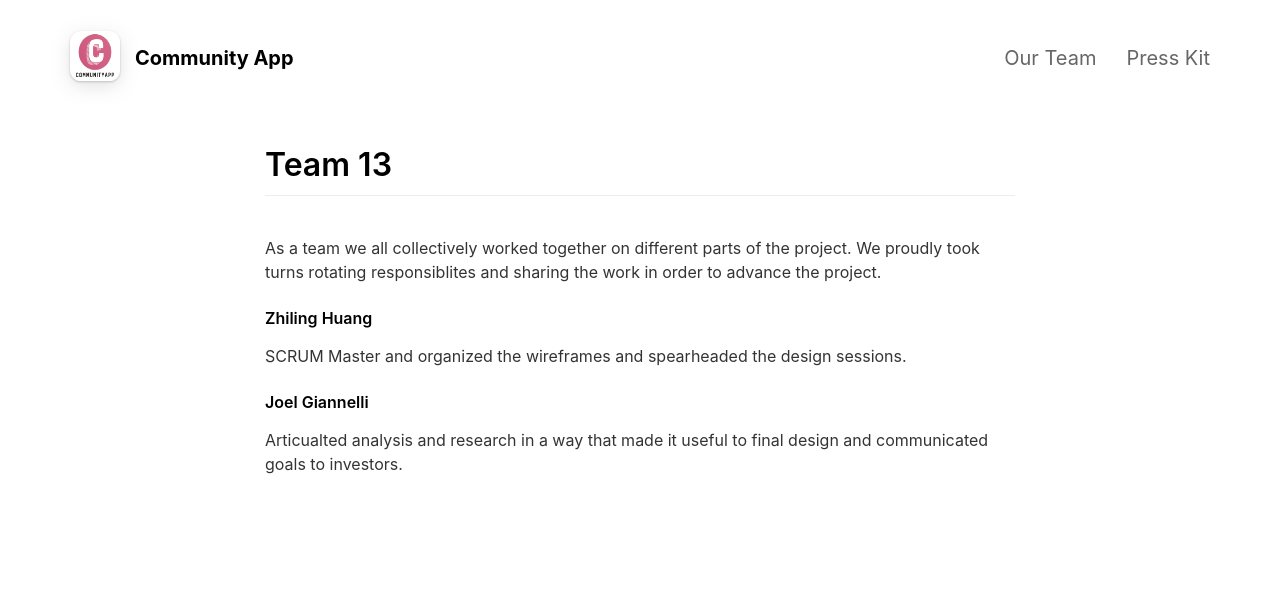
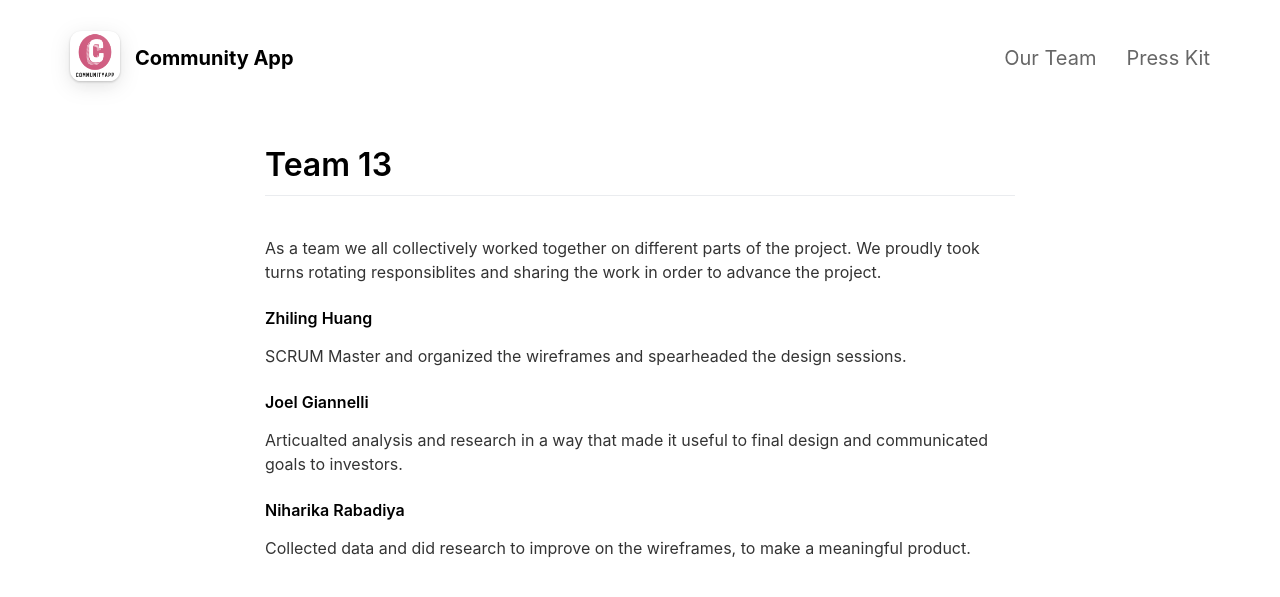
Before and after one commit to jg100/CommunityApp, a Jekyll site: the page built from _pages/Our_Team.md, in a window 1280 px wide. Shown: the top 597 px of the page. Built offline with Jekyll 4.4.1, drawn with Linux system fonts in a browser that asks for light colours; nearby versions of some CDN libraries.

Commit message:
Update Our_Team.md

```diff
--- a/_pages/Our_Team.md
+++ b/_pages/Our_Team.md
@@ -16,3 +16,7 @@ SCRUM Master and organized the wireframes and spearheaded the design sessions.
 
 #### Joel Giannelli
 Articualted analysis and research in a way that made it useful to final design and communicated goals to investors.
+
+
+#### Niharika Rabadiya
+Collected data and did research to improve on the wireframes, to make a meaningful product.
```
